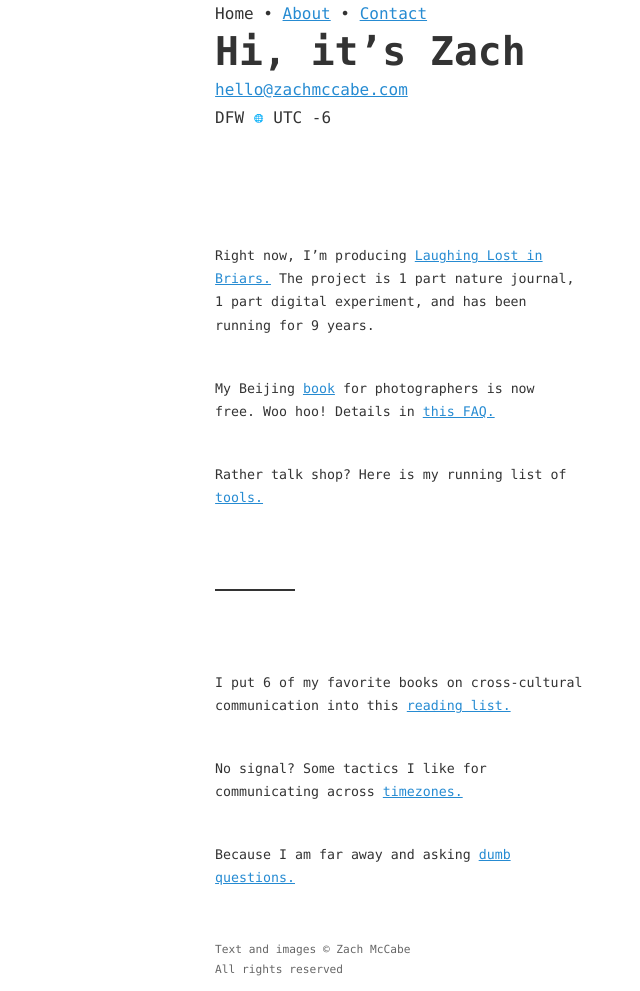
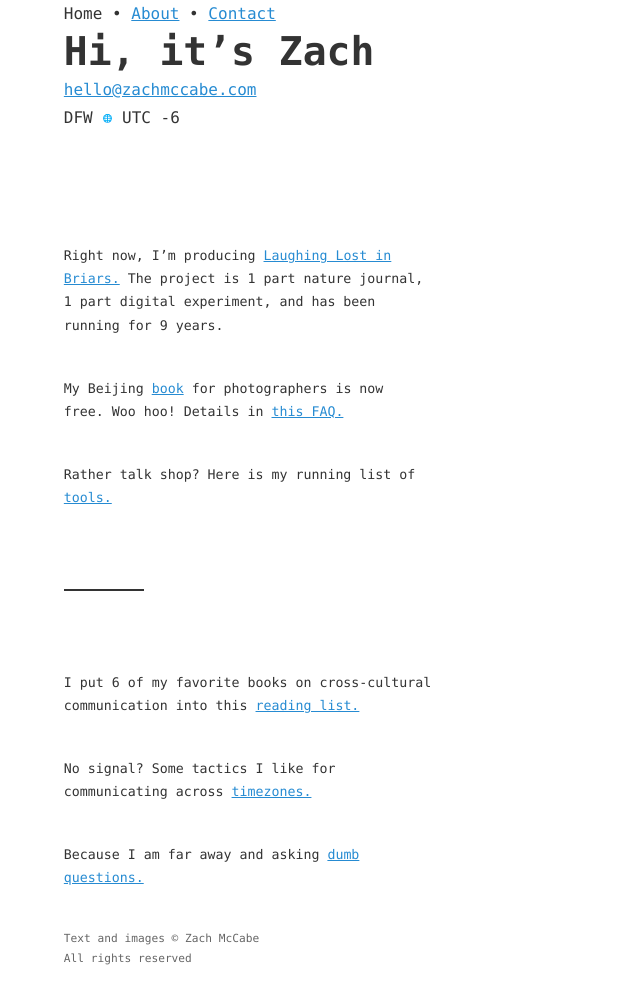
Before and after one commit to zachmccabe/zachmccabe.github.io, a Jekyll site: the page built from index.md, in a window 1280 px wide. Shown: the whole page, without its empty margins (239-879 px from the left). Built offline with Jekyll 4.4.1, drawn with Linux system fonts in a browser that asks for light colours.

Commit message:
Update kao_midnite_3.html

```diff
--- a/_layouts/kao_midnite_3.html
+++ b/_layouts/kao_midnite_3.html
@@ -14,10 +14,14 @@
 <link rel="sitemap" type="application/xml" title="Sitemap" href="https://www.zachmccabe.com/sitemap.xml" />
 </head>
 <body>
+
+<!--
 <div class="flx">
 <div class="flx-left"></div>
 <div class="flx-right">
 <div class="flx-push-footer">
+-->
+
 <div class="site-nav-top">
 {%- include site_nav.html -%}
 </div>
@@ -25,12 +29,14 @@
 <h1 id="{{ page.title }}">{{ page.title }}</h1>
 </header>
 <main>
-{%- if page.title == "Hi, it’s Zach" or page.title == "About" or page.title == "Contact" -%}<p class="lede">{%- include key_details_full.html -%}</p>{%- else -%}{%- endif -%}
+{%- if page.title == "Hi, it’s Zach" or page.title == "About" or page.title == "Contact" -%}<div class="wrap-70"><p class="lede">{%- include key_details_full.html -%}</p></div>{%- else -%}{%- endif -%}
 {%- if page.space == nil -%}<div class="space"></div>{%- endif -%}
+<div class="wrap-70">
 {%- if page.lede == "print" -%}<p>{%- if page.hub == nil and page.collection == 'beijing' -%}{%- include breadcrumbs_collection_only.html -%}&nbsp;&nbsp{%- endif -%}{%- include print_update.html -%}&nbsp;&nbsp;{%- include emoji_collection_switch.html -%}&nbsp;&nbsp;{{ page.description }}</p>{%- endif -%}
 {{ content }}
 {%- if page.lede and page.update -%}{% include print_history.html %}{%- endif -%}
 {%- if page.collection -%}<p class="breadbox"><nav class="breadcrumbs">{%- include emoji_collection_switch.html -%}&nbsp;{%- include breadcrumbs.html -%}</nav></p>{%- endif -%}
+</div>
 </main>
 <footer>
 <p>Text and images &copy; Zach McCabe<br />All rights reserved</p>
```
